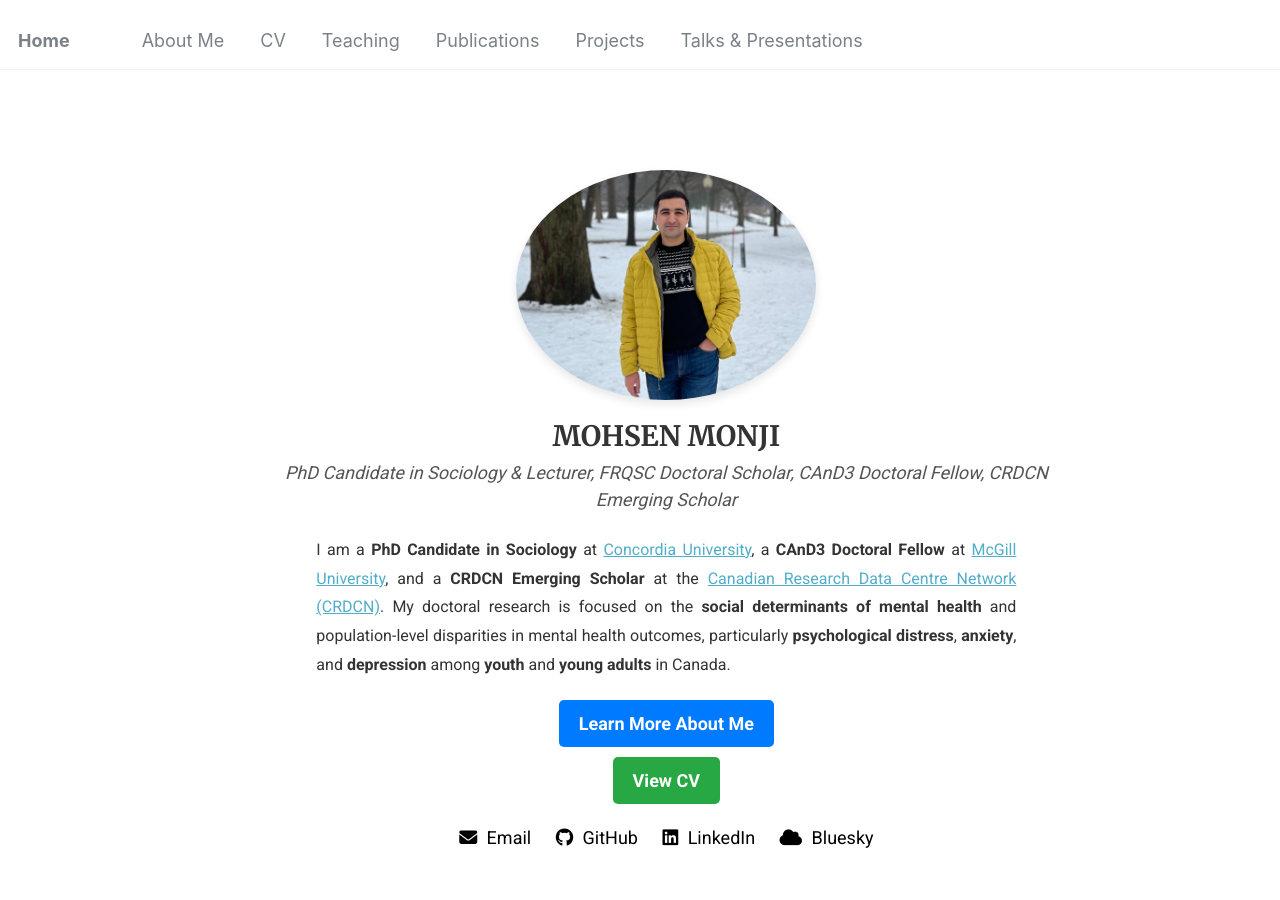
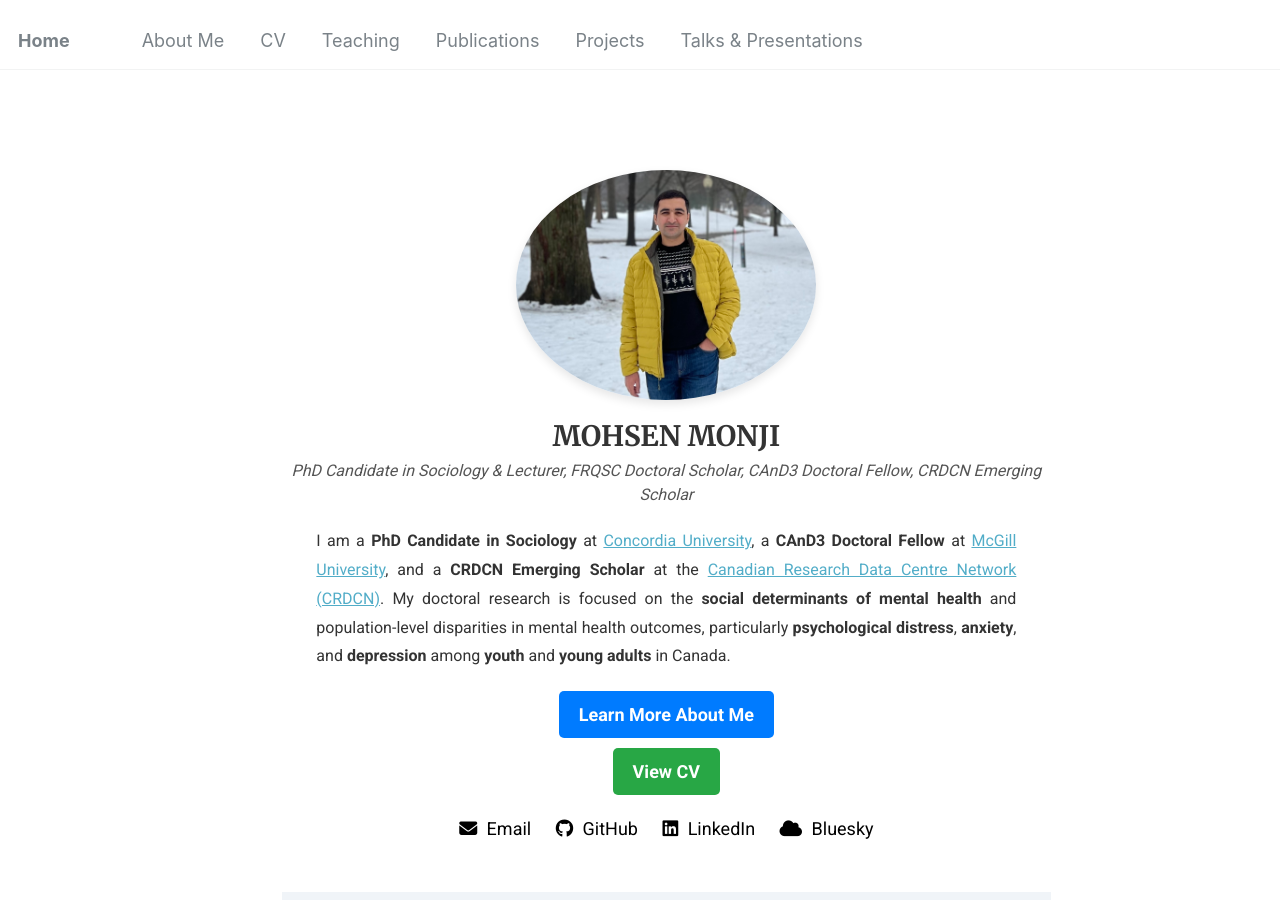
Before and after one commit to Mohsnmonji/mohsnmonji.github.io, a Jekyll site: the page built from _pages/front.md, in a window 1280 px wide and 900 px high. Built offline with Jekyll 4.4.1, drawn with Linux system fonts in a browser that asks for light colours.

Commit message:
Update front.md

```diff
--- a/_pages/front.md
+++ b/_pages/front.md
@@ -15,7 +15,7 @@ hide_avatar: true
   <h1 style="color: #333; margin-bottom: 5px;">MOHSEN MONJI</h1>
 
   <!-- Subtitle -->
-  <p style="font-style: italic; font-size: 18px; margin-top: 5px; color: #555;">
+  <p style="font-style: italic; font-size: 16px; margin-top: 5px; color: #555;">
     PhD Candidate in Sociology & Lecturer, FRQSC Doctoral Scholar, CAnD3 Doctoral Fellow, CRDCN Emerging Scholar
   </p>
 
```
